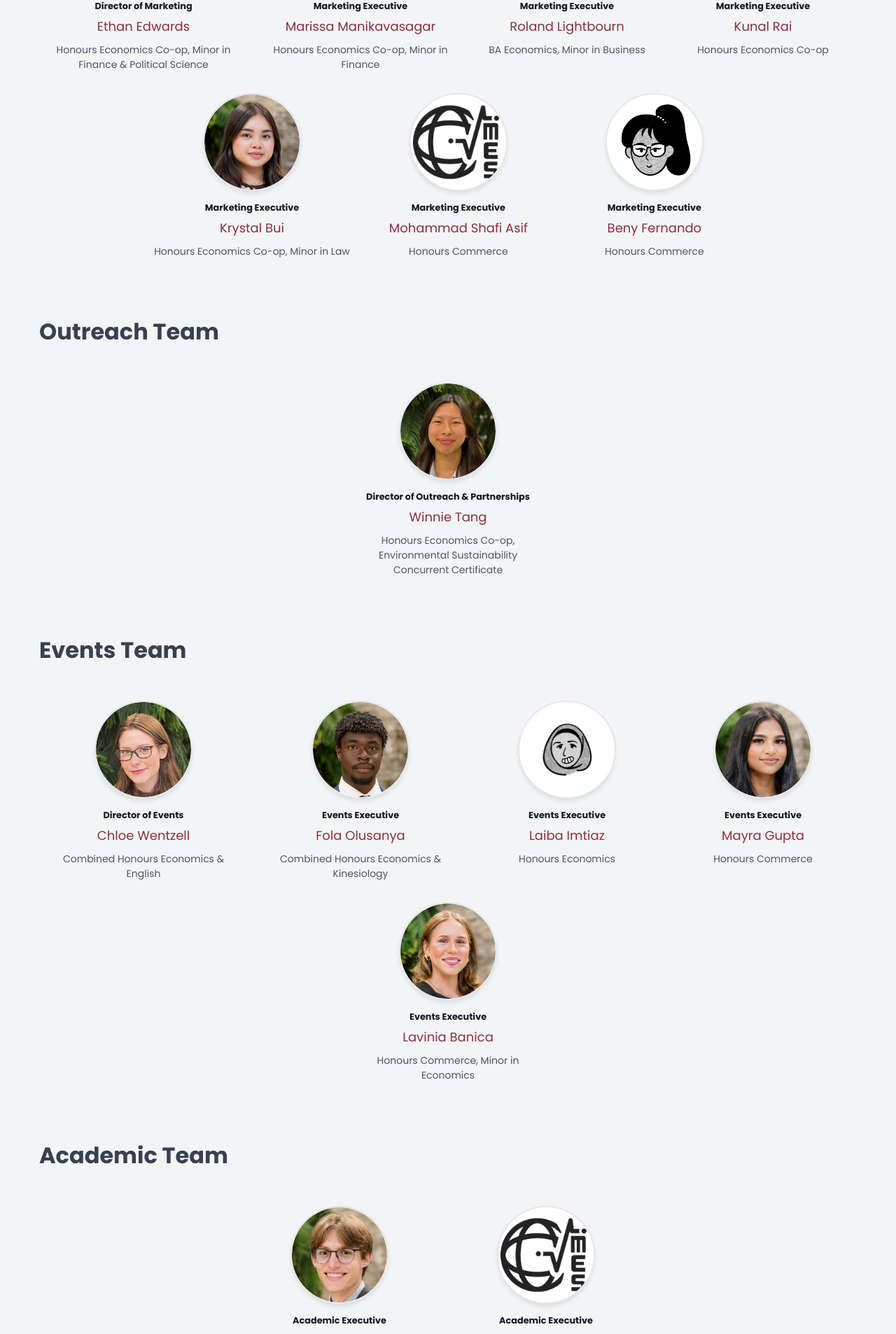
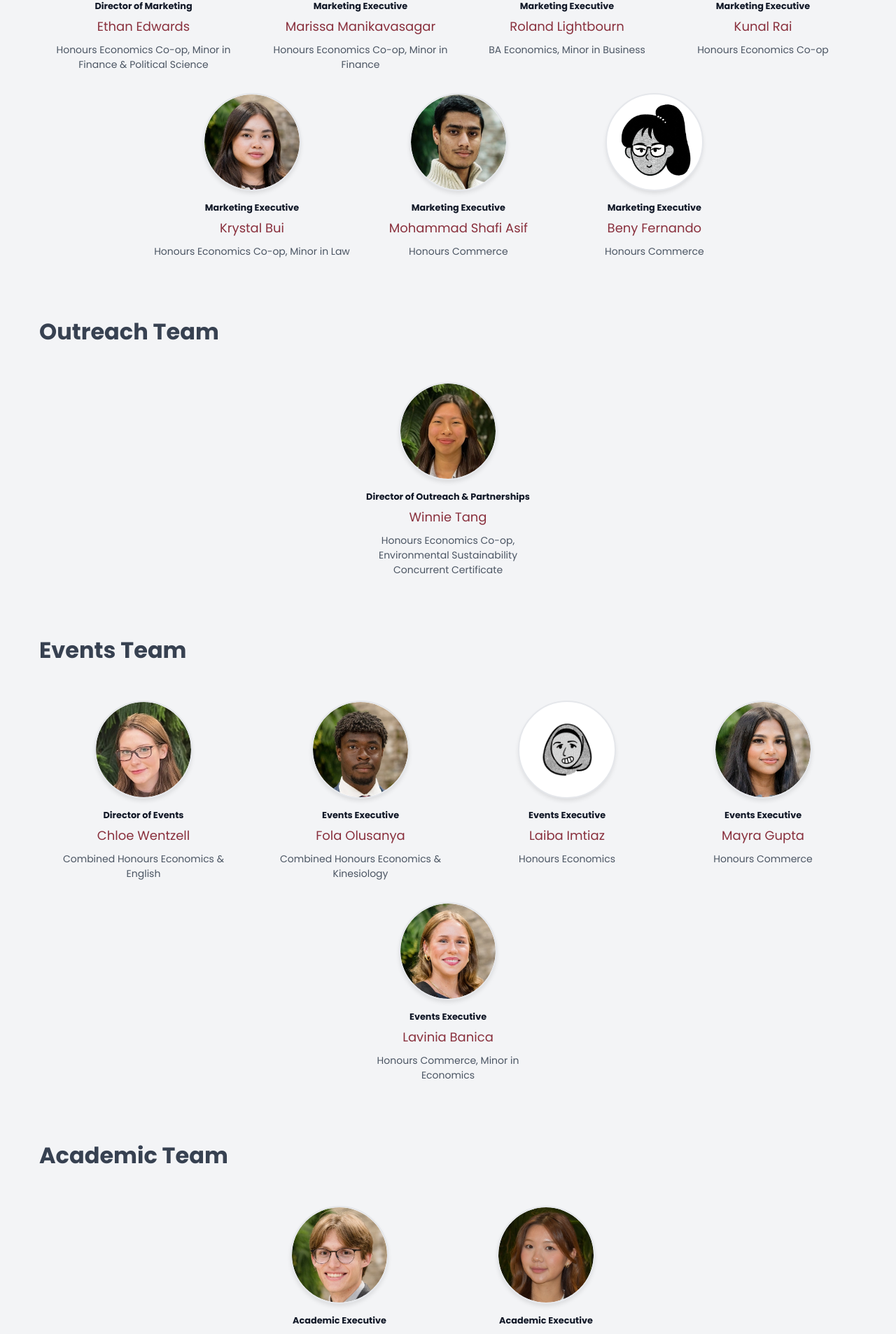
Before and after one commit to McMaster-Economics-Society/mes-website, a Next.js app: page /about/team in a window 1280 px wide. Shown: the part 998-2904 px from the top of the page at 70% size. Built offline with nearby package versions, Linux system fonts and the light colour scheme.

Commit message:
update: added headshots for afrah, seoa and shafi

```diff
--- a/src/app/about/team/page.js
+++ b/src/app/about/team/page.js
@@ -72,7 +72,7 @@ export default function TeamPage() {
       name: "Seoa Mo",
       position: "Academic Executive",
       background: "Honours Political Science, Minor in Economics",
-      avatar: "/MES_black.png",
+      avatar: "/team-avatars/SeoaM.jpg",
     },
   ];
 
@@ -112,7 +112,7 @@ export default function TeamPage() {
       name: "Mohammad Shafi Asif",
       position: "Marketing Executive",
       background: "Honours Commerce",
-      avatar: "/MES_black.png",
+      avatar: "/team-avatars/ShafiA.jpg",
     },
     {
       name: "Beny Fernando",
@@ -189,7 +189,7 @@ export default function TeamPage() {
       name: "Afrah Khan",
       position: "Internal Coordinator",
       background: "Honors Economics Co-op",
-      avatar: "/MES_black.png",
+      avatar: "/team-avatars/AfrahK.jpg",
     },
     {
       name: "Siham Hussein",
```
Also changed, not shown: public/team-avatars/SeoaM.jpg (added), public/team-avatars/ShafiA.jpg (added).
